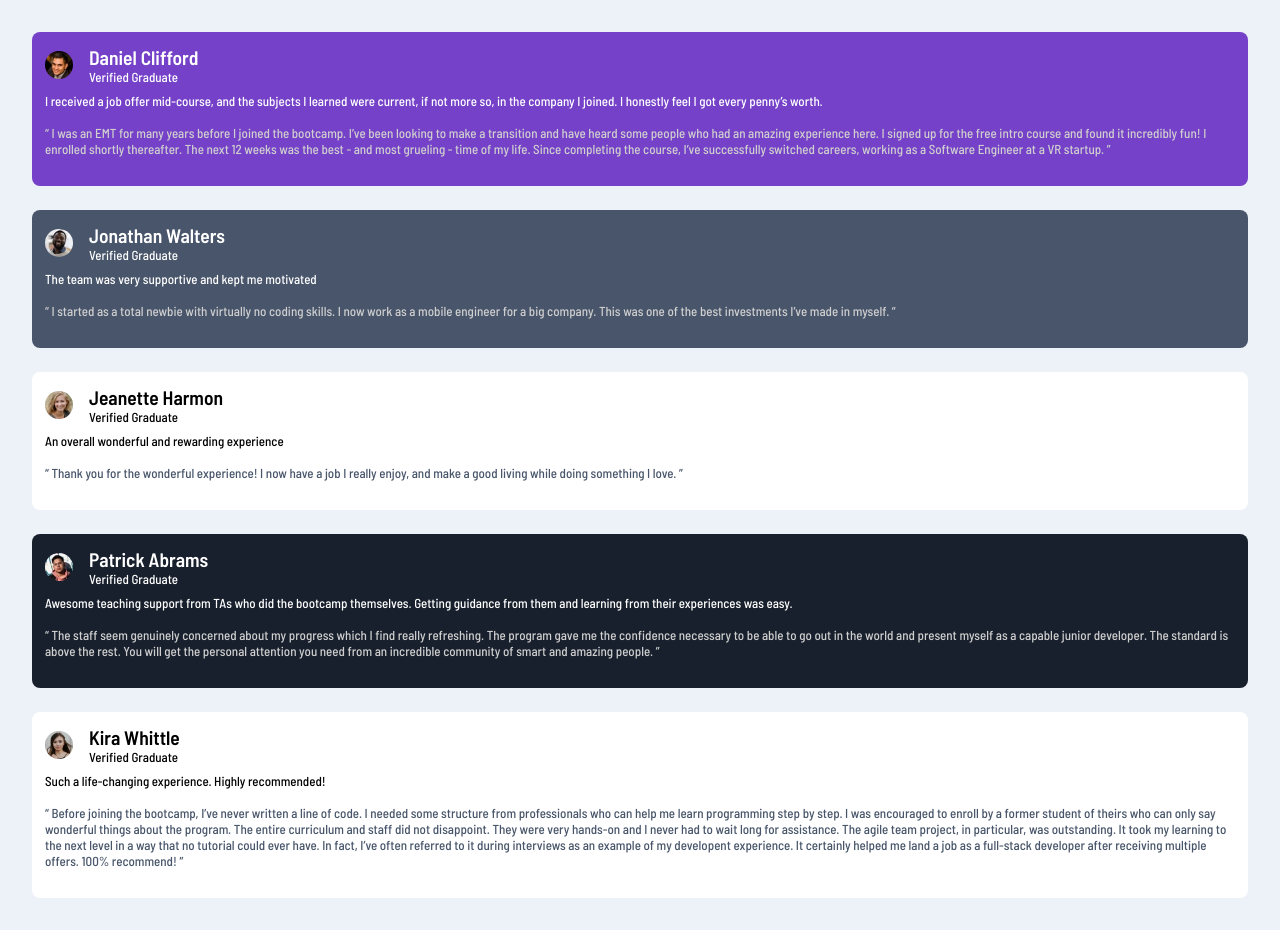
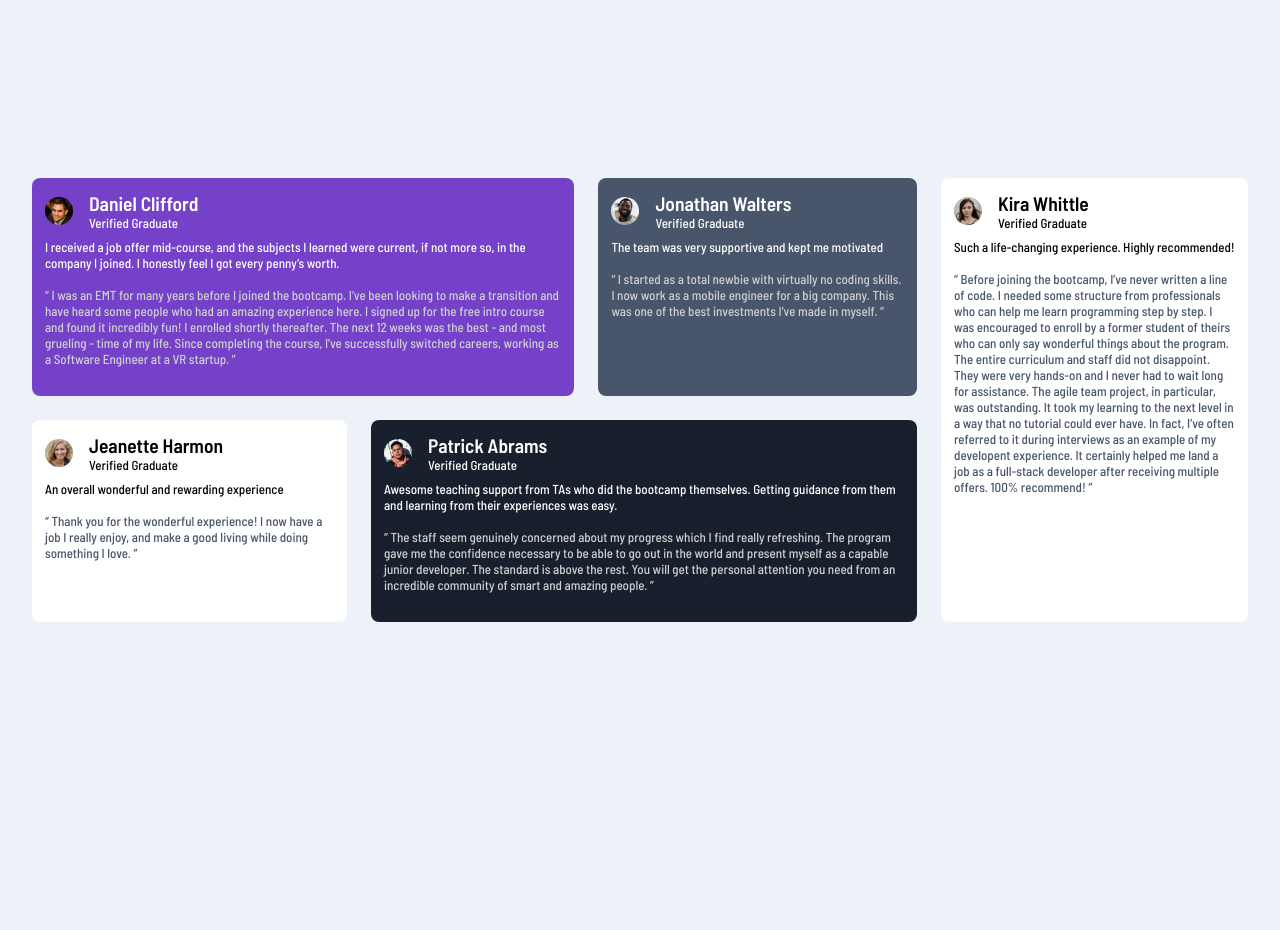
Before and after one commit to gsparmar/testimonials-grid-section-main, a plain HTML site: page index.html in a window 1280 px wide. After the commit the page ends 800 px from the top, so only its background shows below. Drawn offline with Linux system fonts and the light colour scheme.

Commit message:
added desktop query

```diff
--- a/style.css
+++ b/style.css
@@ -91,3 +91,15 @@ body {
   background-color: white;
   color: black;
 }
+
+@media(min-width: 1000px){
+    .grid-template {
+        display: grid;
+        gap: 1.5rem;
+        padding: 2rem;
+        max-width: 80rem;
+        grid-template-areas:
+          'one one two five'
+          'three four four five';
+
+}
```
